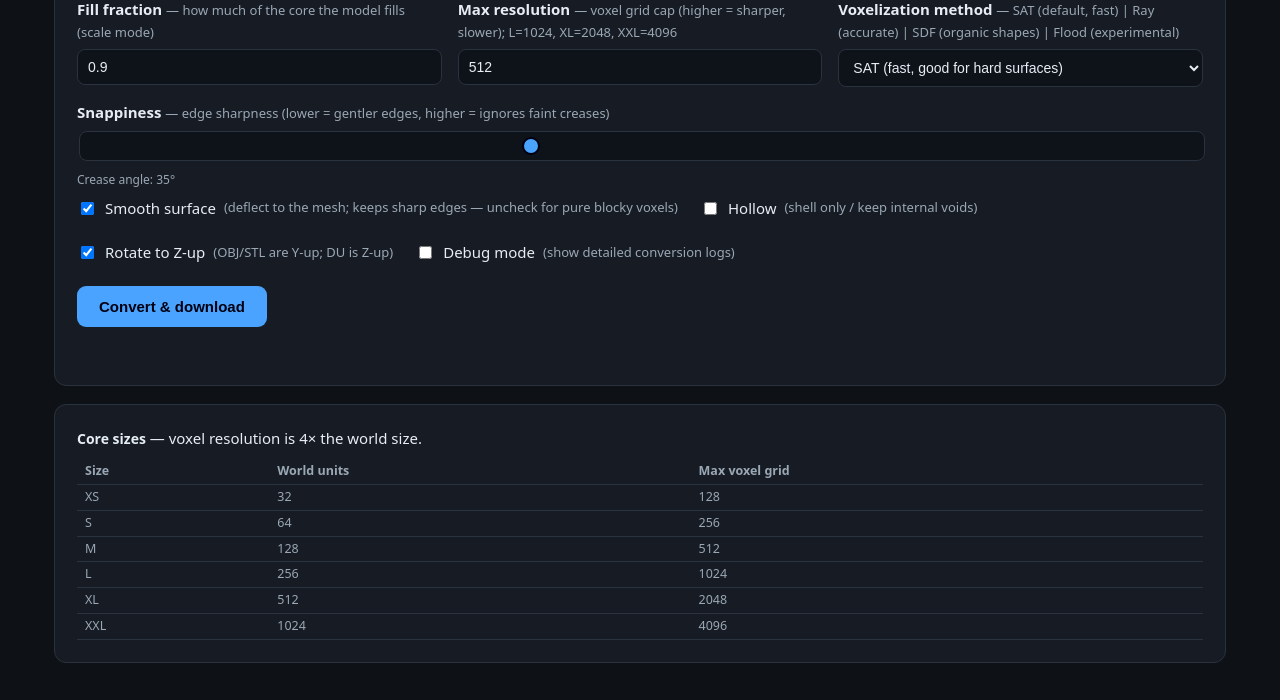
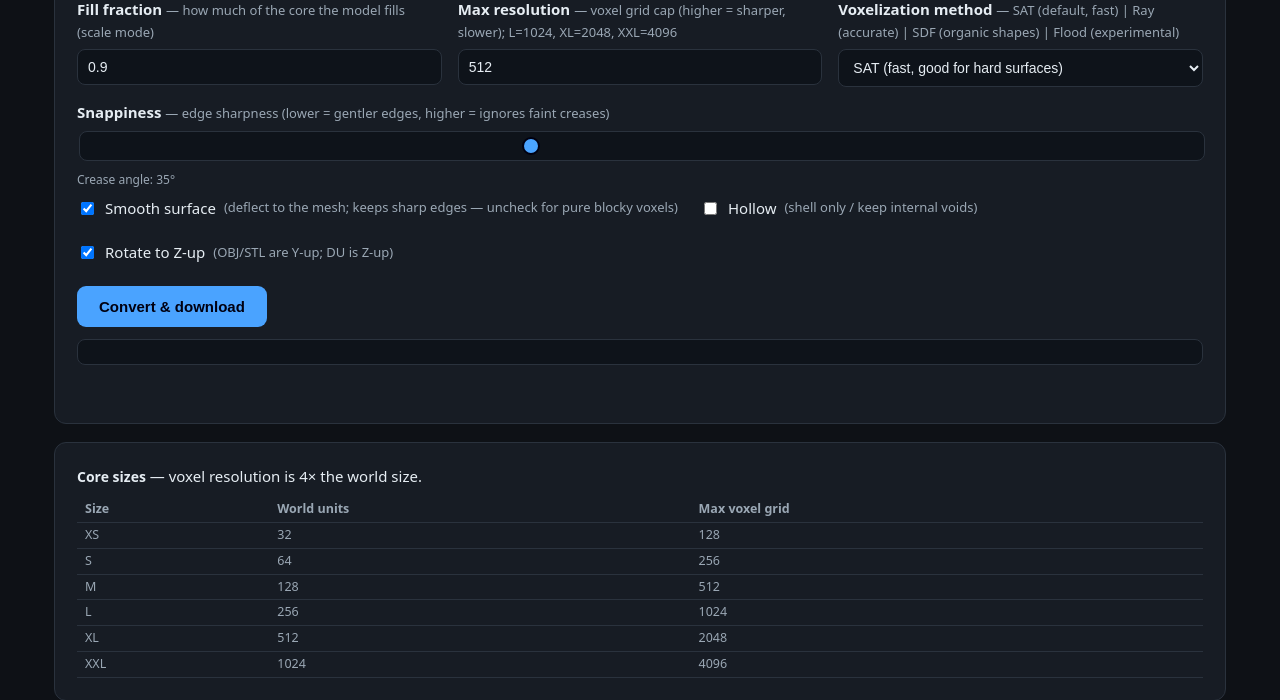
Before and after one commit to EveScientist/DU-3D-object-importer, a Flask app: page / in a window 1280 px wide. Shown: the part 1055-1755 px from the top of the page. Before the commit the page ends 1718 px from the top, so only its background shows below. Run offline with Flask 3, Linux system fonts and the light colour scheme; parts of the project's set-up code (start-up, migrations or seed data) failed here and were passed over.

Commit message:
Always enable debug mode and remove debug checkbox
- Debug log now always displayed (no checkbox needed)
- Changed .debug-log CSS from display:none to display:block
- Remove debug mode checkbox from form
- Simplify JavaScript: debug = true always
- Remove all 'if (debug)' conditionals since debug is now constant

Users always see detailed conversion logs, helping with diagnostics and
troubleshooting.

Co-Authored-By: Claude Haiku 4.5 <noreply@anthropic.com>

```diff
--- a/webapp/templates/index.html
+++ b/webapp/templates/index.html
@@ -64,7 +64,7 @@
                 width:0%; transition:width 0.2s ease; display:flex; align-items:center;
                 justify-content:center; font-size:10px; font-weight:600; color:#001; }
   .voxel-label { font-size:11px; color:var(--mut); margin-top:4px; }
-  .debug-log { margin-top:12px; display:none; background:#0e131a; border:1px solid var(--line);
+  .debug-log { margin-top:12px; display:block; background:#0e131a; border:1px solid var(--line);
                border-radius:8px; padding:12px; font-family:monospace; font-size:11px;
                color:#a9c7ff; max-height:300px; overflow-y:auto; }
   .debug-log div { margin-bottom:2px; line-height:1.3; }
@@ -180,7 +180,6 @@
       <label><input type="checkbox" name="smooth" checked> Smooth surface <span class="hint">(deflect to the mesh; keeps sharp edges — uncheck for pure blocky voxels)</span></label>
       <label><input type="checkbox" name="hollow" id="hollow"> Hollow <span class="hint">(shell only / keep internal voids)</span></label>
       <label><input type="checkbox" name="rotate_to_z_up" checked> Rotate to Z-up <span class="hint">(OBJ/STL are Y-up; DU is Z-up)</span></label>
-      <label><input type="checkbox" name="debug"> Debug mode <span class="hint">(show detailed conversion logs)</span></label>
     </div>
 
     <div class="row" id="thickrow" style="display:none">
@@ -236,7 +235,7 @@ f.addEventListener('submit', async (e) => {
   const vp = document.getElementById('voxelPercent');
   const vl = document.getElementById('voxelLabel');
   const dl = document.getElementById('debugLog');
-  const debug = f.querySelector('input[name=debug]').checked;
+  const debug = true; // Always show debug log
 
   // Warn about memory limits for solid shapes at high resolution
   const isHollow = f.querySelector('input[name=hollow]').checked;
@@ -253,7 +252,7 @@ f.addEventListener('submit', async (e) => {
   }
 
   pc.style.display = 'block';
-  if (debug) dl.style.display = 'block'; else dl.textContent = '';
+  dl.textContent = ''; // Clear previous logs
   pf.style.width = '0%'; pp.textContent = '0%';
   let lastProgressTime = Date.now();
   let stallWarningShown = false;
@@ -271,10 +270,8 @@ f.addEventListener('submit', async (e) => {
         stallWarningShown = true;
         st.textContent = '⚠️ No progress for 30+ seconds - process may be stuck. Check container resources.';
         st.className = 'status err';
-        if (debug) {
         dl.innerHTML += '<div style="color:#ff8080;font-weight:bold;">⚠️ WARNING: Stalled for 30+ seconds!</div>';
         dl.scrollTop = dl.scrollHeight;
-        }
       }
     }, 2000);
     while (true) {
@@ -296,11 +293,11 @@ f.addEventListener('submit', async (e) => {
               const url = URL.createObjectURL(blob);
               const a = document.createElement('a'); a.href = url; a.download = msg.filename; a.click();
               URL.revokeObjectURL(url);
-              if (msg.logs && debug) { dl.innerHTML += '<div>--- Conversion complete ---</div>'; }
+              if (msg.logs) { dl.innerHTML += '<div>--- Conversion complete ---</div>'; }
               st.className = 'status ok'; st.textContent = 'Done — ' + msg.filename + ' downloaded (' + Math.round(blob.size/1024) + ' KB).';
             } else if (msg.stage === 'error') {
               st.className = 'status err'; st.textContent = 'Error: ' + msg.error;
-              if (msg.logs && debug) { dl.innerHTML += '<div style="color:#ff8080;">' + msg.logs.split('\n').slice(-10).join('</div><div>') + '</div>'; }
+              if (msg.logs) { dl.innerHTML += '<div style="color:#ff8080;">' + msg.logs.split('\n').slice(-10).join('</div><div>') + '</div>'; }
             } else if (msg.stage === 'progress') {
               // Heartbeat/progress: update metrics and parse voxel progress
               pt.textContent = msg.detail;
@@ -317,7 +314,7 @@ f.addEventListener('submit', async (e) => {
               }
 
               // Add to debug log only if it's a heartbeat (not voxel detail)
-              if (debug && msg.detail && !msg.detail.match(/voxels\s+\(/)) {
+              if (msg.detail && !msg.detail.match(/voxels\s+\(/)) {
                 dl.innerHTML += '<div style="color:#7ee787;font-size:11px;">' + msg.detail + '</div>';
                 if (dl.scrollHeight > dl.clientHeight) dl.scrollTop = dl.scrollHeight;
               }
@@ -327,7 +324,6 @@ f.addEventListener('submit', async (e) => {
               pt.textContent = msg.detail;
               if (msg.mem_mb) pm.textContent = msg.mem_mb + ' MB';
               if (msg.cpu_pct) pc_cpu.textContent = msg.cpu_pct + '%';
-              if (debug) {
               const logLine = msg.stage + ': ' + msg.detail + (msg.mem_mb ? ` [${msg.mem_mb}MB]` : '');
               dl.innerHTML += '<div>' + logLine + '</div>';
               dl.scrollTop = dl.scrollHeight;
@@ -335,7 +331,6 @@ f.addEventListener('submit', async (e) => {
                 const newLogs = msg.logs.split('\n').slice(-2).join('<br>');
                 if (newLogs.trim()) dl.innerHTML += '<div style="color:#a9c7ff;font-size:10px;">' + newLogs + '</div>';
                 dl.scrollTop = dl.scrollHeight;
-                }
               }
             }
           } catch(_){}
```
Lines whose indentation alone changed are shown as unchanged.
